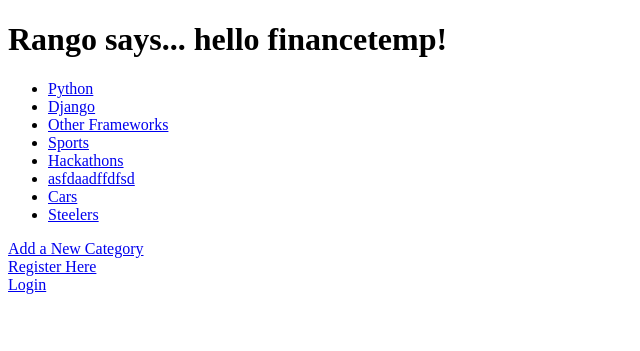
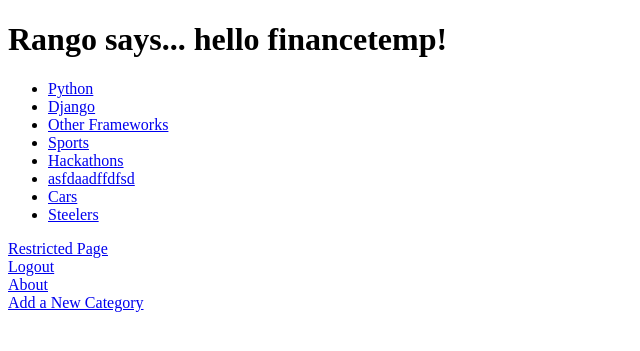
Before and after one commit to gzpgg3x/codeTangoWithDjango, a Django app: page /rango/ in a window 1280 px wide. Shown: the top 351 px of the page, without its empty margins (0-640 px from the left). Run offline with Django 3.2, Linux system fonts and the light colour scheme; a user stored in the database is signed in; data comes from the database, SQL or seed files in the repository; both versions use the stored data as it was after the commit; parts of the project's set-up code (start-up, migrations or seed data) failed here and were passed over.

Commit message:
8.6. Restricting Access ~ 8.7. Logging Out
042410141242am

```diff
--- a/tango_with_django_project/rango/urls.py
+++ b/tango_with_django_project/rango/urls.py
@@ -11,4 +11,6 @@
     url(r'^category/(?P<category_name_url>\w+)/add_page/$', views.add_page, name='add_page'),
     url(r'^register/$', views.register, name='register'), # ADD NEW PATTERN!
     url(r'^login/$', views.user_login, name='login'),
-    url(r'^category/(?P<category_name_url>\w+)/$', views.category, name='category'),)  # New!
+    url(r'^category/(?P<category_name_url>\w+)/$', views.category, name='category'),
+    url(r'^restricted/', views.restricted, name='restricted'),
+    url(r'^logout/$', views.user_logout, name='logout'),)  # New!
--- a/tango_with_django_project/rango/views.py
+++ b/tango_with_django_project/rango/views.py
@@ -8,6 +8,8 @@
 from rango.forms import CategoryForm
 from rango.forms import PageForm
 from rango.forms import UserForm, UserProfileForm
+from django.contrib.auth.decorators import login_required
+from django.contrib.auth import logout
 
 # def index(request):
 #     #return HttpResponse("Rango says hello world!")
@@ -268,3 +270,16 @@
         # No context variables to pass to the template system, hence the
         # blank dictionary object...
         return render_to_response('rango/login.html', {}, context)
+
+@login_required
+def restricted(request):
+    return HttpResponse("Since you're logged in, you can see this text!")
+
+# Use the login_required() decorator to ensure only those logged in can access the view.
+@login_required
+def user_logout(request):
+    # Since we know the user is logged in, we can now just log them out.
+    logout(request)
+
+    # Take the user back to the homepage.
+    return HttpResponseRedirect('/rango/')
--- a/tango_with_django_project/tango_with_django_project/settings.py
+++ b/tango_with_django_project/tango_with_django_project/settings.py
@@ -115,3 +115,5 @@
 
 MEDIA_URL = '/media/'
 MEDIA_ROOT = os.path.join(PROJECT_PATH, 'media') # Absolute path to the media directory
+
+LOGIN_URL = '/rango/login/'
--- a/tango_with_django_project/templates/rango/index.html
+++ b/tango_with_django_project/templates/rango/index.html
@@ -65,10 +65,15 @@
             <strong>There are no categories present.</strong>
        {% endif %}
 
-       <a href="/rango/add_category/">Add a New Category</a>
-       <br />
-       <a href="/rango/register/">Register Here</a>
-       <br />
-       <a href="/rango/login/">Login</a>
+        {% if user.is_authenticated %}
+        <a href="/rango/restricted/">Restricted Page</a><br />
+        <a href="/rango/logout/">Logout</a><br />
+        {% else %}
+        <a href="/rango/register/">Register Here</a><br />
+        <a href="/rango/login/">Login</a><br />
+        {% endif %}
+
+        <a href="/rango/about/">About</a><br/>
+        <a href="/rango/add_category/">Add a New Category</a><br />
     </body>
 </html>
```
Also changed, not shown: tango_with_django_project/rango.db.
